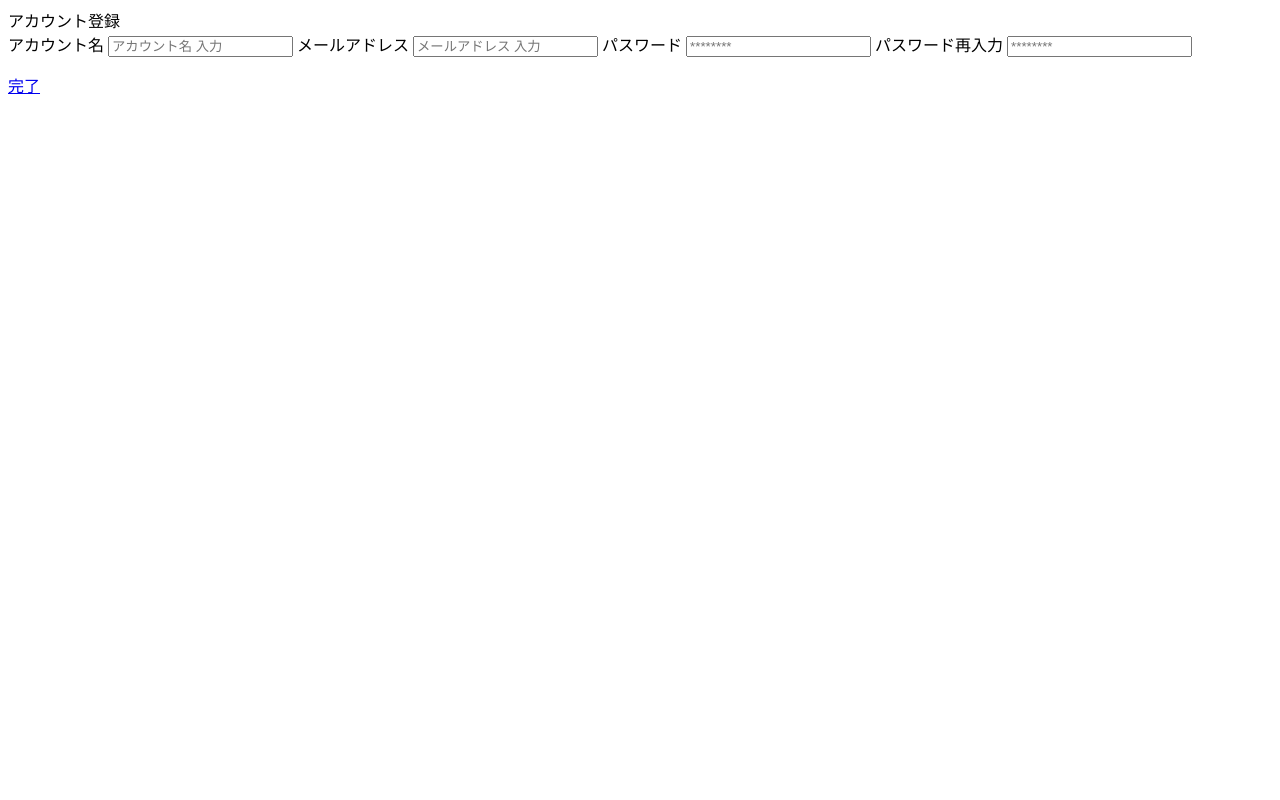
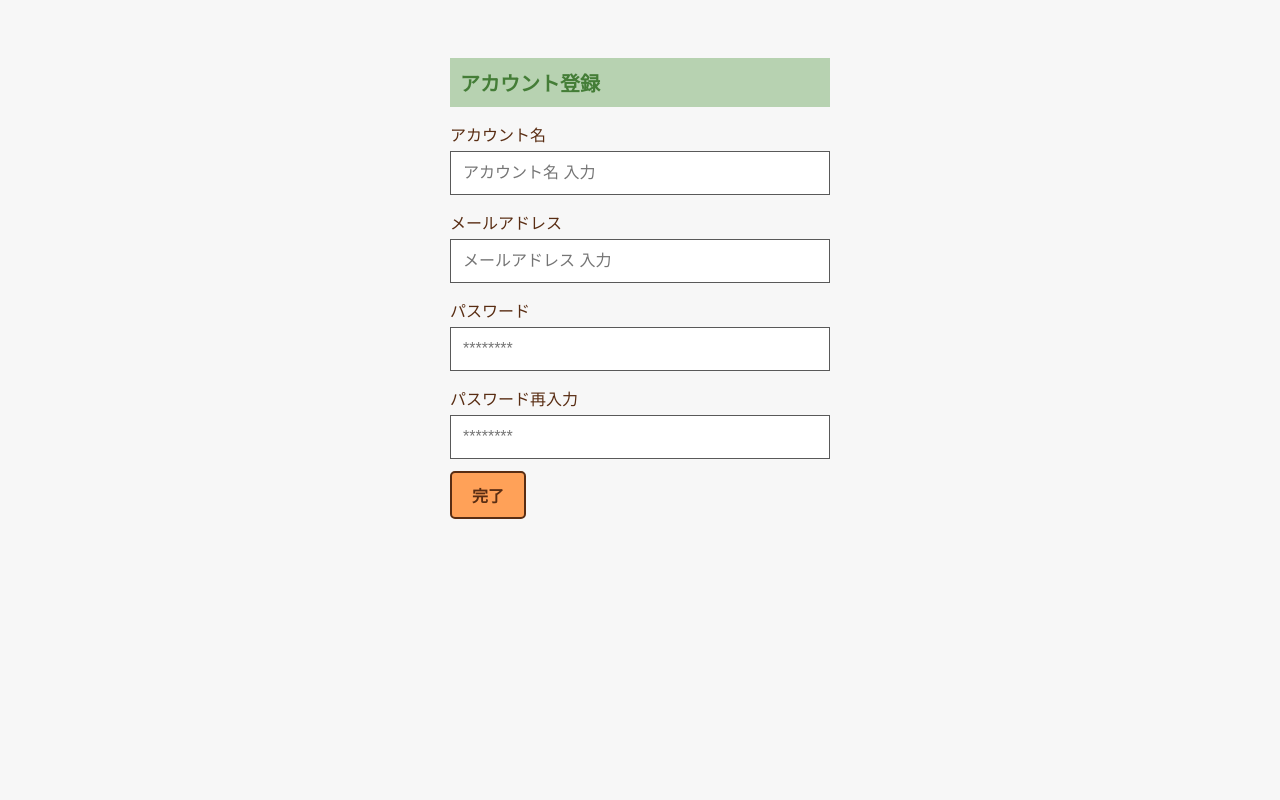
Before and after one commit to mako9606/travel-scheduler, a Django app: template travel-scheduler/auth_app/templates/auth_app/signup.html in a window 1280 px wide. Run offline with Django 3.2, Linux system fonts and the light colour scheme; the template is opened without the code that fills it, so the values that code supplies are empty.

Commit message:
signup.css作成

```diff
--- a/travel-scheduler/auth_app/static/auth_app/signup.css
+++ b/travel-scheduler/auth_app/static/auth_app/signup.css
@@ -0,0 +1,68 @@
+/* タイトルの緑背景 */
+.login-title {
+    background: #b7d2b1ff;
+    padding: 10px;
+    color: #447d37;
+    font-size: 20px;
+    font-weight: bold;
+    width: 90%;
+    max-width: 380px;
+    margin: 20px auto 10px auto;
+    box-sizing: border-box;
+
+}
+
+.form-container{
+    width: 90%;
+    max-width: 380px;
+    margin: 0 auto;
+}
+
+body{
+    text-align: left;
+    font-size: 17px;
+    color: #592d13;
+    background-color: #f7f7f7ff;
+    display: block;
+    padding-top: 30px;
+    padding-bottom: 30px;
+}
+
+label{
+    display: block;
+    font-size: 16px;
+    margin-top: 15px;
+    margin-bottom: 5px;
+}
+
+input[type="text"],
+input[type="email"],
+input[type="password"]{
+    width: 100%;
+    padding: 12px;
+    font-size: 16px;
+    border: 1px solid #595959;
+    box-sizing: border-box;
+
+}
+
+.btn{
+   padding: 10px 20px;
+   text-decoration: none;
+   display: block;
+   background-color: #ffa158ff;
+   border: 2px solid #592d13;
+   color: #592d13;
+   border-radius: 5px;
+   font-size: 16px;
+   font-weight: bold;
+   margin-top: 12px;
+   width: fit-content;
+}
+
+/* クリック・タップした瞬間 に適用される状態 */
+.btn:active{
+    background-color: #ff8c3a;
+    transform: scale(0.97);
+    border: 2px solid #592d13;
+}
--- a/travel-scheduler/auth_app/templates/auth_app/signup.html
+++ b/travel-scheduler/auth_app/templates/auth_app/signup.html
@@ -7,20 +7,22 @@
 </head>
 
 <body>
+
     <div class="login-title">アカウント登録</div>
 
     <form method="POST" class="form-container">
         {% csrf_token %}
         <label>アカウント名</label>
-        <input type-"text" name="usrname" placeholder="アカウント名 入力">
+        <input type="text" name="usrname" placeholder="アカウント名 入力">
         <label>メールアドレス</label>
         <input type="email" name="email" placeholder="メールアドレス 入力">
         <label>パスワード</label>
         <input type="password" name="password" placeholder="********">
         <label>パスワード再入力</label>
         <input type="password" name="password_confirm" placeholder="********">
+
+        <a href="{% url 'auth_app:home' %}" class="btn">完了</a>
+
     </form>
 
-    <a href="{% url 'auth_app:home' %}" class="btn">完了</a>
-
 </body>
```
